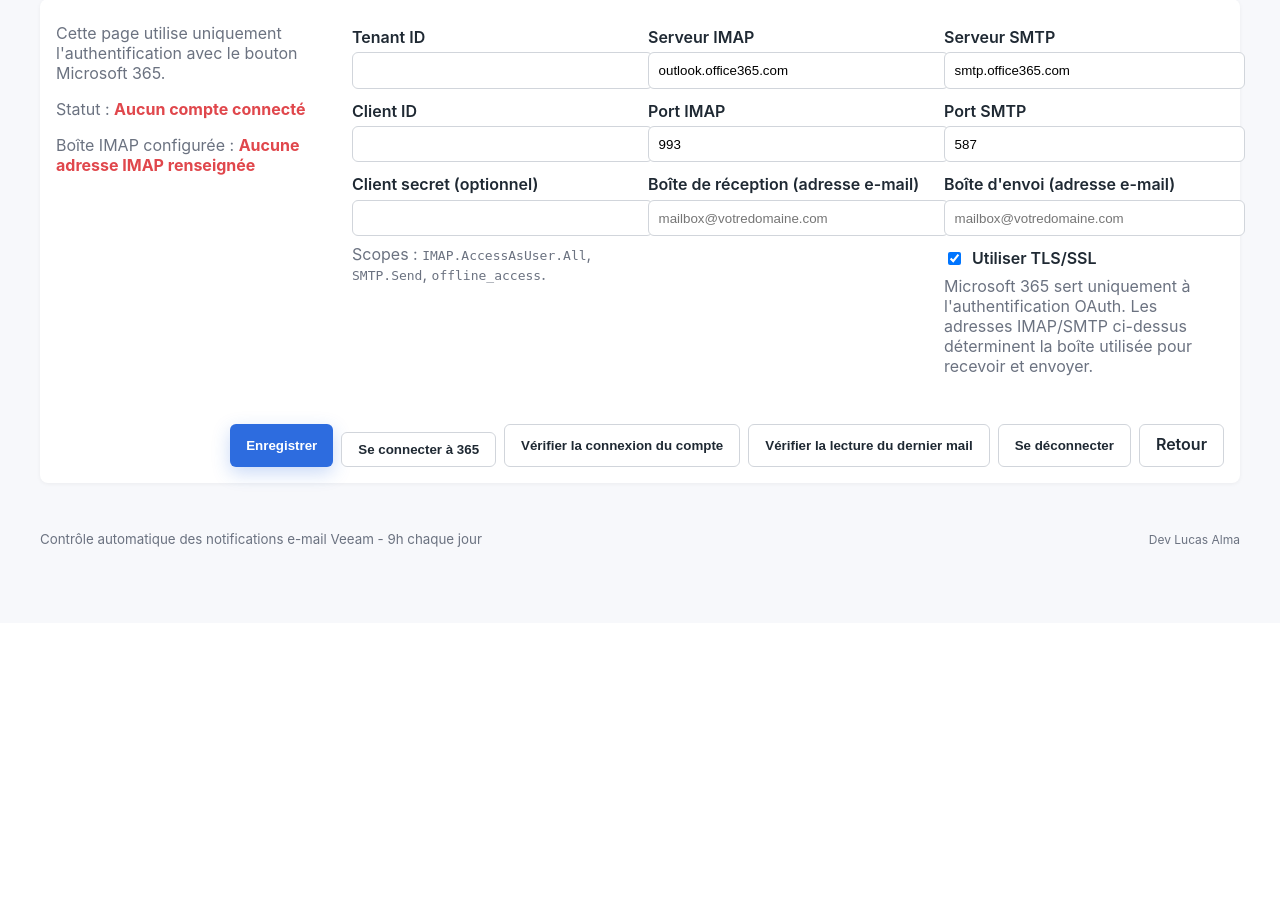
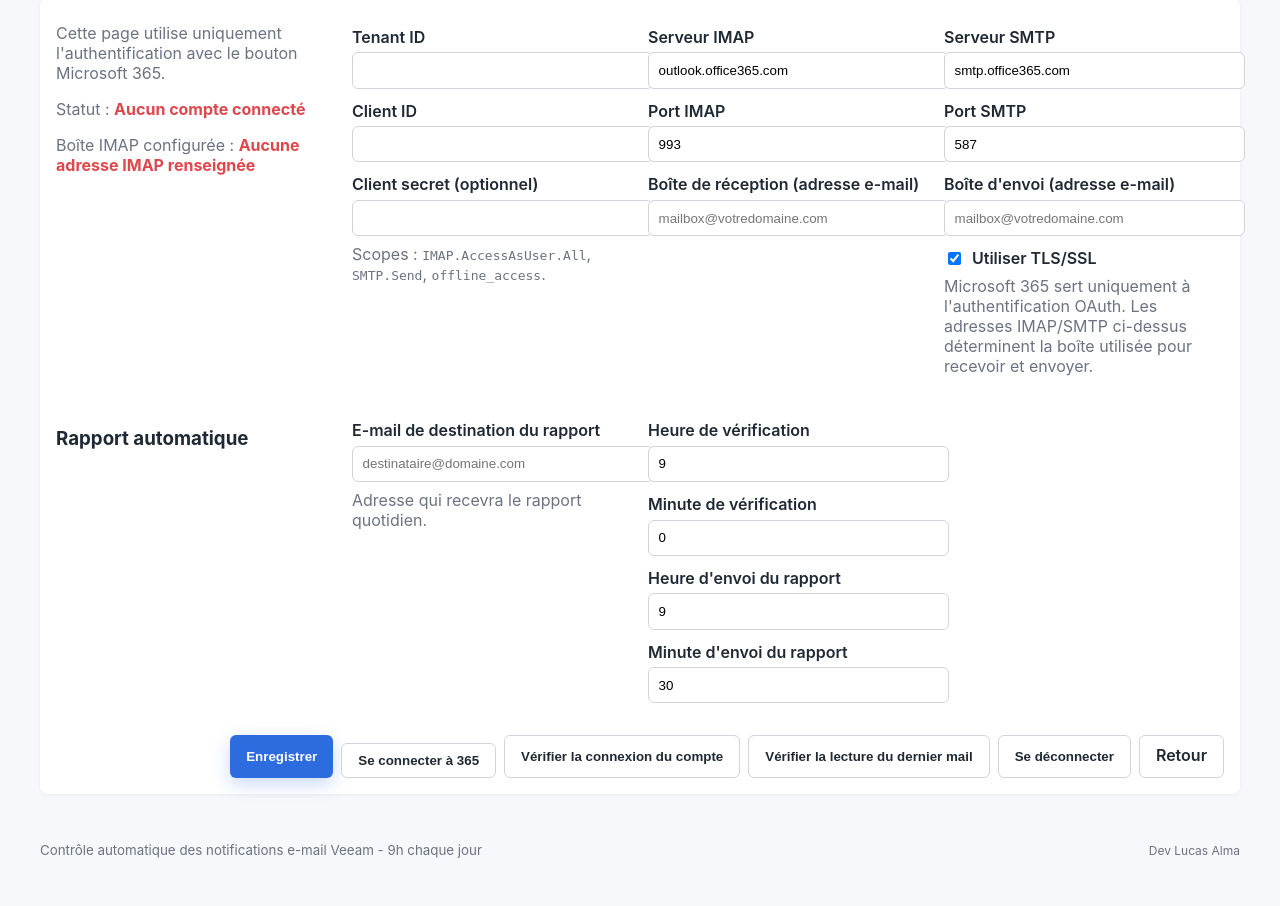
Before and after one commit to lucaspecout/veeam-notify-alma, a Flask app: page /settings in a window 1280 px wide. Shown: the part 177-1083 px from the top of the page. Before the commit the page ends 724 px from the top, so only its background shows below. Run offline with Flask 3, Linux system fonts and the light colour scheme; the visitor is signed in with stand-in values (Sample User, id 1); data comes from the database, SQL or seed files in the repository.

Commit message:
Restore report destination and schedule fields in settings

```diff
--- a/app/routes.py
+++ b/app/routes.py
@@ -452,6 +452,15 @@ def settings():
             except ValueError:
                 return default
 
+        def _parse_bounded_int(
+            value: str | None, default: int, minimum: int, maximum: int
+        ) -> int:
+            try:
+                parsed = int((value or "").strip() or default)
+            except ValueError:
+                return default
+            return min(max(parsed, minimum), maximum)
+
         config.auth_mode = "microsoft_oauth2"
         config.ms_tenant_id = request.form.get("ms_tenant_id") or None
         config.ms_client_id = request.form.get("ms_client_id") or None
@@ -463,6 +472,19 @@ def settings():
         config.smtp_port = _parse_port(request.form.get("smtp_port"), 587)
         config.smtp_username = (request.form.get("smtp_username") or "").strip() or None
         config.use_ssl = request.form.get("use_ssl") == "on"
+        config.report_recipients = (request.form.get("report_recipients") or "").strip() or None
+        config.check_schedule_hour = _parse_bounded_int(
+            request.form.get("check_schedule_hour"), 9, 0, 23
+        )
+        config.check_schedule_minute = _parse_bounded_int(
+            request.form.get("check_schedule_minute"), 0, 0, 59
+        )
+        config.report_schedule_hour = _parse_bounded_int(
+            request.form.get("report_schedule_hour"), 9, 0, 23
+        )
+        config.report_schedule_minute = _parse_bounded_int(
+            request.form.get("report_schedule_minute"), 30, 0, 59
+        )
         db.session.commit()
         add_log(f"Configuration Microsoft OAuth + boîtes IMAP/SMTP mise à jour par {g.user.username}.")
         flash("Configuration Microsoft 365 et boîtes IMAP/SMTP mise à jour.", "success")
--- a/templates/settings.html
+++ b/templates/settings.html
@@ -63,6 +63,30 @@
         <p class="muted">Microsoft 365 sert uniquement à l'authentification OAuth. Les adresses IMAP/SMTP ci-dessus déterminent la boîte utilisée pour recevoir et envoyer.</p>
     </div>
 
+    <div class="full-width">
+        <h3>Rapport automatique</h3>
+    </div>
+
+    <div>
+        <label for="report_recipients">E-mail de destination du rapport</label>
+        <input type="email" id="report_recipients" name="report_recipients" value="{{ config.report_recipients or '' }}" placeholder="destinataire@domaine.com">
+        <p class="muted">Adresse qui recevra le rapport quotidien.</p>
+    </div>
+
+    <div>
+        <label for="check_schedule_hour">Heure de vérification</label>
+        <input type="number" id="check_schedule_hour" name="check_schedule_hour" min="0" max="23" value="{{ config.check_schedule_hour if config.check_schedule_hour is not none else 9 }}" required>
+
+        <label for="check_schedule_minute">Minute de vérification</label>
+        <input type="number" id="check_schedule_minute" name="check_schedule_minute" min="0" max="59" value="{{ config.check_schedule_minute if config.check_schedule_minute is not none else 0 }}" required>
+
+        <label for="report_schedule_hour">Heure d'envoi du rapport</label>
+        <input type="number" id="report_schedule_hour" name="report_schedule_hour" min="0" max="23" value="{{ config.report_schedule_hour if config.report_schedule_hour is not none else 9 }}" required>
+
+        <label for="report_schedule_minute">Minute d'envoi du rapport</label>
+        <input type="number" id="report_schedule_minute" name="report_schedule_minute" min="0" max="59" value="{{ config.report_schedule_minute if config.report_schedule_minute is not none else 30 }}" required>
+    </div>
+
     <div class="form-actions full-width">
         <button type="submit" class="button">Enregistrer</button>
         <button type="submit" formaction="{{ url_for('main.microsoft_connect') }}" formmethod="post" class="button secondary oauth-button">
```
